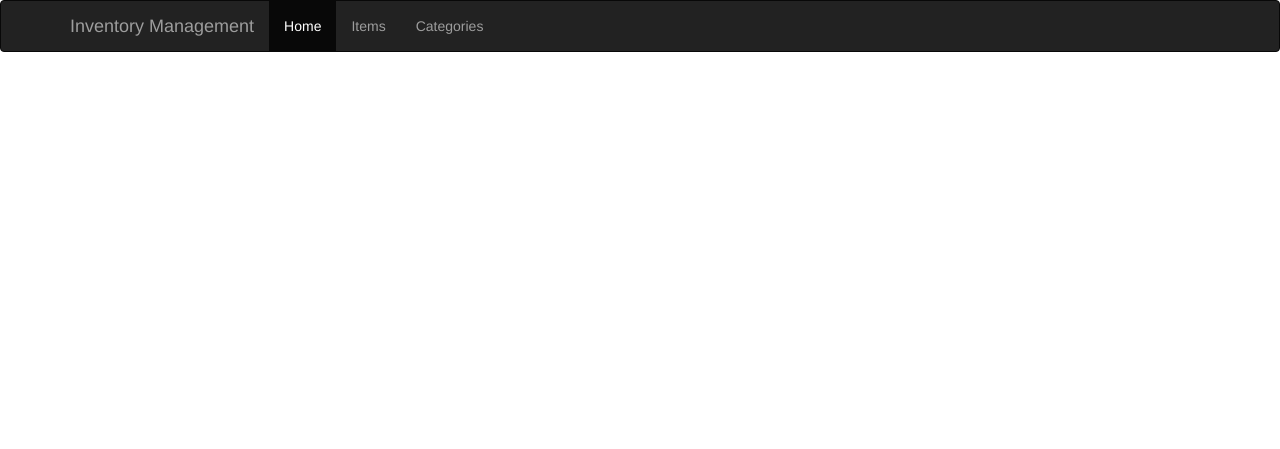
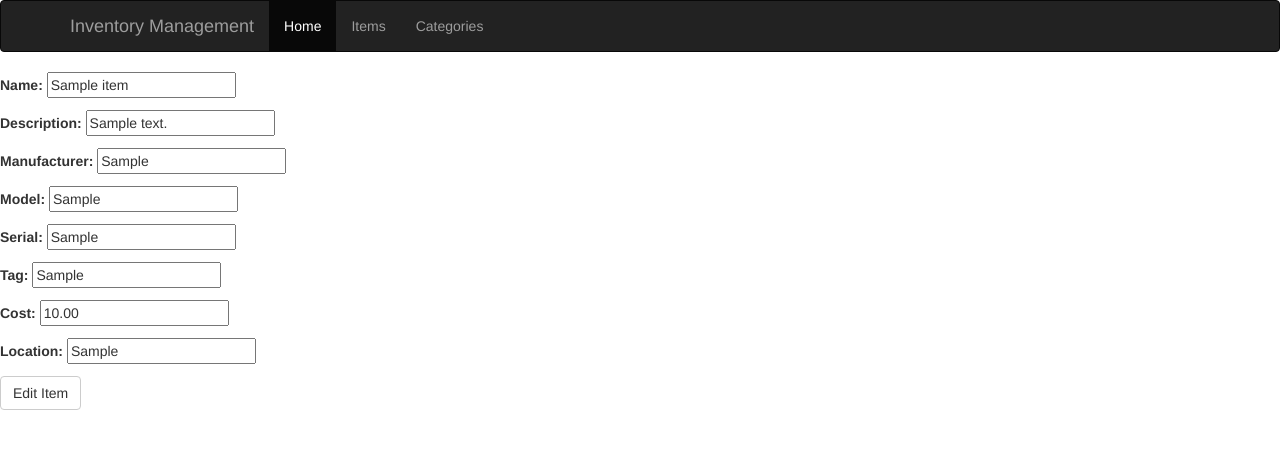
Before and after one commit to Awmusic12635/SeniorDev, a Django app: page /item/1/edit in a window 1280 px wide. Shown: the top 449 px of the page. Run offline with Django 3.2, Linux system fonts and the light colour scheme; a user stored in the database is signed in; tables that the repository leaves empty hold one stand-in row (values such as "Sample post"); some libraries are stand-ins or nearby versions.

Commit message:
Yay now editing works too

```diff
--- a/backend/templates/editItem.html
+++ b/backend/templates/editItem.html
@@ -1,5 +1,11 @@
 {% extends 'loggedinbase.html' %}
 {% block content %}
 {% load widget_tweaks %}
-
+    <div>
+        <form action="/item/{{ item.id }}/edit" class="form-signin" method="post">
+            {% csrf_token %}
+            {{ form.as_p }}
+            <button type="submit" class="save btn btn-default">Edit Item</button>
+        </form>
+    </div>
 {% endblock %}
--- a/backend/templates/itemList.html
+++ b/backend/templates/itemList.html
@@ -5,8 +5,11 @@
     $(document).ready(function(){
         $('#itemTable').DataTable();
 
+        $('.viewButton').on('click',function(){
+            window.location="/item/"+$(this).attr('data-id');
+        });
         $('.editButton').on('click',function(){
-            window.location="/item/"+$(this).attr('data-id');
+            window.location="/item/"+$(this).attr('data-id')+"/edit";
         });
         $('#addItemButton').on('click',function(){
             window.location="/item/add";
@@ -45,6 +48,7 @@
                     <td>{{ item.location }}</td>
                     <td>{{ item.checkoutStatus }}</td>
                     <td>
+                        <button type="button" data-id="{{ item.id }}" class="btn btn-primary btn-xs viewButton">View</button>
                         <button type="button" data-id="{{ item.id }}" class="btn btn-primary btn-xs editButton">Edit</button>
                     </td>
                 </tr>
--- a/backend/urls.py
+++ b/backend/urls.py
@@ -12,9 +12,9 @@ urlpatterns = [
     url(r'^dashboard/$', user.dashboard, name='dashboard'),
     url(r'^item/$', item.list_items, name='itemList'),
     url(r'^item/add$', item.add_item, name='items'),
-    url(r'^item/(?P<id>\d*)$', item.show_item, name='items'),
-    url(r'^item/(?P<id>\d*)/edit$', item.edit_item, name='items'),
-    url(r'^item/(?P<id>\d*)/delete$', user.index, name='items'),
+    url(r'^item/(?P<item_id>\d*)$', item.show_item, name='items'),
+    url(r'^item/(?P<item_id>\d*)/edit$', item.edit_item, name='items'),
+    url(r'^item/(?P<item_id>\d*)/delete$', user.index, name='items'),
     url(r'^category/$', user.index, name='items'),
     url(r'^category/add$', user.index, name='items'),
     url(r'^category/(?P<id>\d*)$', user.index, name='items'),
--- a/backend/views/items/item.py
+++ b/backend/views/items/item.py
@@ -25,13 +25,21 @@ def add_item(request):
 
 
 @login_required
-def show_item(request, id):
-    item = get_object_or_404(Item, pk=id)
+def show_item(request, item_id):
+    item = get_object_or_404(Item, pk=item_id)
 
     return render(request, 'itemDetailed.html', {'title': item.name, 'item': item})
 
+
 @login_required
-def edit_item(request,id):
-    item = get_object_or_404(Item, pk=id)
-
-    return render(request, 'editItem.html', {'title': "Edit: " + item.name, 'item': item})
+def edit_item(request, item_id):
+    item = get_object_or_404(Item, pk=item_id)
+    if request.method == "POST":
+        form = ItemForm(request.POST, instance=item)
+        if form.is_valid():
+            form.save()
+            # for now redirect back to item listings. Until detailed page is done
+            return redirect('itemList')
+    else:
+        form = ItemForm(instance=item)
+        return render(request, 'editItem.html', {'title': "Edit: " + item.name, 'form': form, 'item': item})
```
